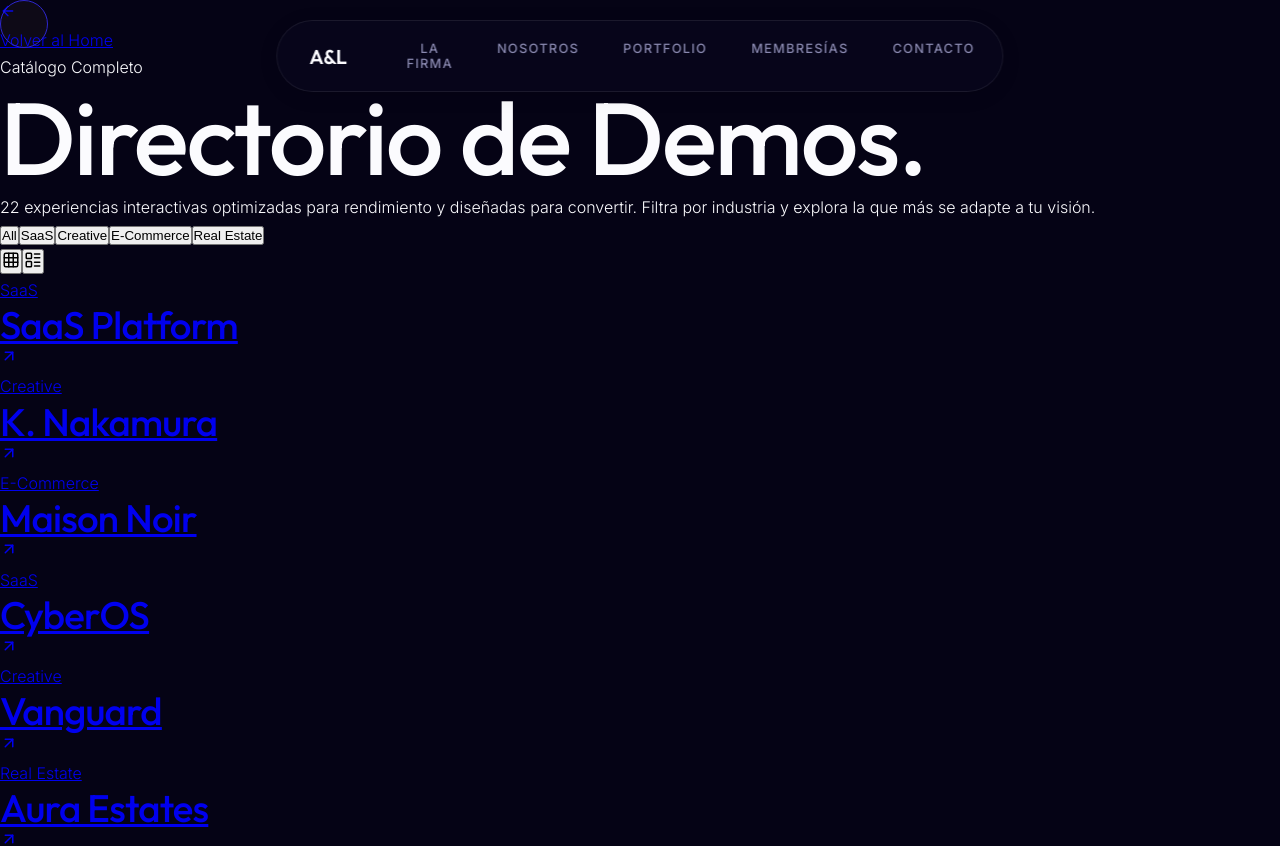
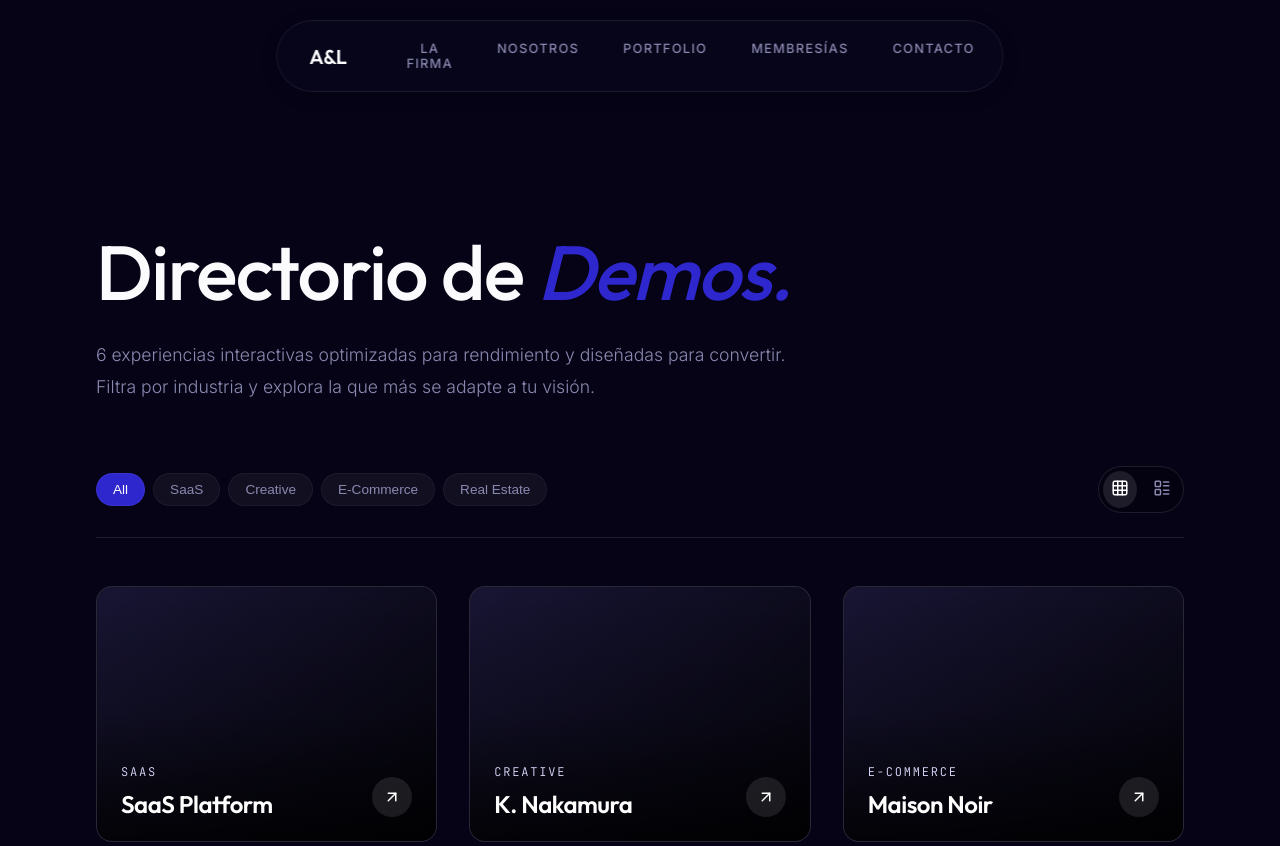
Before and after one commit to puyi27/PORTFOLIO-CONJUNTO, a Next.js app in the folder portfolio-conjunto/: page /demos in a window 1280 px wide. Shown: the top 846 px of the page. Built offline with nearby package versions, Linux system fonts and the light colour scheme.

Commit message:
fix: removed tailwind classes, fixed link styling, fixed demo routes 404

```diff
--- a/portfolio-conjunto/app/demos/page.jsx
+++ b/portfolio-conjunto/app/demos/page.jsx
@@ -26,70 +26,56 @@ export default function DemosCatalog() {
     : ALL_DEMOS.filter(d => d.category === activeCategory);
 
   return (
-    <div className="min-h-screen bg-[#050315] text-[#fbfbfe] selection:bg-[#2f27ce]/30">
+    <div style={{ minHeight: '100vh', background: 'var(--bg-dark)', color: 'var(--text-primary)', paddingBottom: 'var(--section-pad-y)' }}>
 
-      {/* Navigation */}
-      <nav className="fixed top-0 left-0 right-0 z-50 border-b border-white/5 bg-[#050315]/50 backdrop-blur-md">
-        <div className="max-w-7xl mx-auto px-6 h-20 flex items-center justify-between">
-          <Link href="/" className="inline-flex items-center gap-3 text-neutral-400 hover:text-white transition-colors group">
-            <div className="w-8 h-8 rounded-full border border-white/10 flex items-center justify-center group-hover:bg-white/5">
-              <ArrowLeft size={16} />
-            </div>
-            <span className="font-medium tracking-wide">Volver al Home</span>
-          </Link>
-          <div className="font-mono text-sm tracking-widest uppercase text-neutral-500">
-            Catálogo Completo
-          </div>
-        </div>
-      </nav>
 
-      <main className="pt-32 pb-24 px-6 max-w-7xl mx-auto">
+
+      <main className="container" style={{ paddingTop: 'calc(var(--section-pad-y) * 1.2)' }}>
 
         {/* Header */}
-        <div className="mb-16">
+        <div style={{ marginBottom: '4rem' }}>
           <motion.h1
             initial={{ opacity: 0, y: 20 }} animate={{ opacity: 1, y: 0 }} transition={{ duration: 0.8 }}
-            className="text-[clamp(3rem,6vw,5rem)] font-bold tracking-tighter leading-tight mb-6"
+            style={{ fontSize: 'clamp(3rem,6vw,5rem)', fontWeight: 500, letterSpacing: '-0.02em', lineHeight: 1.1, marginBottom: '1.5rem' }}
           >
-            Directorio de <span className="text-[#2f27ce] italic">Demos.</span>
+            Directorio de <span style={{ color: 'var(--gold)', fontStyle: 'italic' }}>Demos.</span>
           </motion.h1>
           <motion.p
             initial={{ opacity: 0 }} animate={{ opacity: 1 }} transition={{ delay: 0.2 }}
-            className="text-lg text-neutral-400 max-w-2xl leading-relaxed"
+            style={{ fontSize: '1.1rem', color: 'var(--text-muted)', maxWidth: '700px', lineHeight: 1.8 }}
           >
-            22 experiencias interactivas optimizadas para rendimiento y diseñadas para convertir. Filtra por industria y explora la que más se adapte a tu visión.
+            6 experiencias interactivas optimizadas para rendimiento y diseñadas para convertir. Filtra por industria y explora la que más se adapte a tu visión.
           </motion.p>
         </div>
 
         {/* Toolbar */}
-        <div className="flex flex-col md:flex-row justify-between items-start md:items-center gap-6 mb-12 border-b border-white/10 pb-6">
-
-          <div className="flex flex-wrap gap-2">
+        <div style={{ display: 'flex', justifyContent: 'space-between', alignItems: 'center', gap: '1.5rem', marginBottom: '3rem', borderBottom: '1px solid rgba(255,255,255,0.1)', paddingBottom: '1.5rem' }}>
+          <div style={{ display: 'flex', flexWrap: 'wrap', gap: '0.5rem' }}>
             {CATEGORIES.map(cat => (
               <button
                 key={cat}
                 onClick={() => setActiveCategory(cat)}
-                className={`px-4 py-2 rounded-full text-sm font-medium transition-all ${
-                  activeCategory === cat
-                    ? 'bg-[#2f27ce] text-white shadow-[0_0_20px_rgba(47,39,206,0.4)]'
-                    : 'bg-white/5 text-neutral-400 hover:bg-white/10 hover:text-white border border-white/5'
-                }`}
+                style={{
+                  padding: '0.5rem 1rem', borderRadius: '100px', fontSize: '0.85rem', fontWeight: 500, cursor: 'pointer', transition: 'all 0.3s', border: '1px solid rgba(255,255,255,0.05)',
+                  background: activeCategory === cat ? 'var(--gold)' : 'rgba(255,255,255,0.05)',
+                  color: activeCategory === cat ? '#fff' : 'var(--text-muted)',
+                }}
               >
                 {cat}
               </button>
             ))}
           </div>
 
-          <div className="flex items-center gap-2 border border-white/10 rounded-full p-1 bg-black/20 hidden md:flex">
+          <div style={{ display: 'flex', alignItems: 'center', gap: '0.5rem', border: '1px solid rgba(255,255,255,0.1)', borderRadius: '100px', padding: '0.25rem', background: 'rgba(0,0,0,0.2)' }}>
             <button
               onClick={() => setViewMode('grid')}
-              className={`p-2 rounded-full transition-colors ${viewMode === 'grid' ? 'bg-white/10 text-white' : 'text-neutral-500 hover:text-white'}`}
+              style={{ padding: '0.5rem', borderRadius: '50%', cursor: 'pointer', border: 'none', background: viewMode === 'grid' ? 'rgba(255,255,255,0.1)' : 'transparent', color: viewMode === 'grid' ? '#fff' : 'var(--text-muted)' }}
             >
               <Grid3x3 size={18} />
             </button>
             <button
               onClick={() => setViewMode('list')}
-              className={`p-2 rounded-full transition-colors ${viewMode === 'list' ? 'bg-white/10 text-white' : 'text-neutral-500 hover:text-white'}`}
+              style={{ padding: '0.5rem', borderRadius: '50%', cursor: 'pointer', border: 'none', background: viewMode === 'list' ? 'rgba(255,255,255,0.1)' : 'transparent', color: viewMode === 'list' ? '#fff' : 'var(--text-muted)' }}
             >
               <LayoutList size={18} />
             </button>
@@ -99,10 +85,12 @@ export default function DemosCatalog() {
         {/* Demos Grid / List */}
         <motion.div
           layout
-          className={viewMode === 'grid'
-            ? "grid grid-cols-1 md:grid-cols-2 lg:grid-cols-3 gap-8"
-            : "flex flex-col gap-4"
-          }
+          style={{
+            display: viewMode === 'grid' ? 'grid' : 'flex',
+            gridTemplateColumns: viewMode === 'grid' ? 'repeat(auto-fill, minmax(320px, 1fr))' : 'none',
+            flexDirection: viewMode === 'list' ? 'column' : 'row',
+            gap: '2rem'
+          }}
         >
           {filteredDemos.map((demo, idx) => (
             <motion.div
@@ -113,35 +101,39 @@ export default function DemosCatalog() {
               transition={{ duration: 0.4 }}
               key={demo.id}
             >
-              <Link href={`/demo/${demo.id}`} className="group block">
+              <Link href={`/demo/${demo.id}`} style={{ textDecoration: 'none', color: 'inherit', display: 'block' }}>
                 {viewMode === 'grid' ? (
-                  <div className="relative aspect-[4/3] rounded-2xl overflow-hidden border border-white/10 bg-white/5">
+                  <div style={{ position: 'relative', aspectRatio: '4/3', borderRadius: '16px', overflow: 'hidden', border: '1px solid rgba(255,255,255,0.1)', background: 'rgba(255,255,255,0.05)' }}>
                     <div
-                      className="absolute inset-0 bg-cover bg-center transition-transform duration-700 group-hover:scale-105 filter grayscale-[50%] group-hover:grayscale-0"
-                      style={{ backgroundImage: `url(${demo.img || ''})` }}
+                      style={{
+                        position: 'absolute', inset: 0, backgroundSize: 'cover', backgroundPosition: 'center', transition: 'transform 0.7s, filter 0.7s', filter: 'grayscale(50%)',
+                        backgroundImage: `url(${demo.img || ''}), linear-gradient(135deg, rgba(47,39,206,0.2) 0%, rgba(5,3,21,1) 100%)`
+                      }}
+                      onMouseEnter={(e) => { e.target.style.transform = 'scale(1.05)'; e.target.style.filter = 'grayscale(0%)'; }}
+                      onMouseLeave={(e) => { e.target.style.transform = 'scale(1)'; e.target.style.filter = 'grayscale(50%)'; }}
                     />
-                    <div className="absolute inset-0 bg-gradient-to-t from-black/80 via-black/20 to-transparent" />
+                    <div style={{ position: 'absolute', inset: 0, background: 'linear-gradient(to top, rgba(0,0,0,0.8) 0%, rgba(0,0,0,0.2) 50%, transparent 100%)', pointerEvents: 'none' }} />
 
-                    <div className="absolute bottom-0 left-0 w-full p-6 flex justify-between items-end">
+                    <div style={{ position: 'absolute', bottom: 0, left: 0, width: '100%', padding: '1.5rem', display: 'flex', justifyContent: 'space-between', alignItems: 'flex-end', pointerEvents: 'none' }}>
                       <div>
-                        <span className="font-mono text-xs uppercase tracking-widest text-[#dedcff] mb-2 block">{demo.category}</span>
-                        <h3 className="text-2xl font-semibold text-white tracking-tight">{demo.title}</h3>
+                        <span style={{ fontFamily: 'var(--font-mono)', fontSize: '0.75rem', textTransform: 'uppercase', letterSpacing: '0.15em', color: 'var(--accent)', marginBottom: '0.5rem', display: 'block' }}>{demo.category}</span>
+                        <h3 style={{ fontSize: '1.5rem', fontWeight: 600, color: '#fff', letterSpacing: '-0.02em' }}>{demo.title}</h3>
                       </div>
-                      <div className="w-10 h-10 rounded-full bg-white/10 backdrop-blur-md flex items-center justify-center text-white group-hover:bg-[#2f27ce] transition-colors">
+                      <div style={{ width: 40, height: 40, borderRadius: '50%', background: 'rgba(255,255,255,0.1)', backdropFilter: 'blur(10px)', display: 'flex', alignItems: 'center', justifyContent: 'center', color: '#fff' }}>
                         <ArrowUpRight size={18} />
                       </div>
                     </div>
                   </div>
                 ) : (
-                  <div className="flex items-center justify-between p-6 rounded-2xl border border-white/5 bg-white/5 hover:bg-white/10 transition-colors">
-                    <div className="flex items-center gap-8">
-                      <div className="w-24 h-16 rounded-lg bg-white/10 bg-cover bg-center" style={{ backgroundImage: `url(${demo.img || ''})` }} />
+                  <div style={{ display: 'flex', alignItems: 'center', justifyContent: 'space-between', padding: '1.5rem', borderRadius: '16px', border: '1px solid rgba(255,255,255,0.05)', background: 'rgba(255,255,255,0.02)', transition: 'background 0.3s' }} onMouseEnter={(e) => e.currentTarget.style.background = 'rgba(255,255,255,0.05)'} onMouseLeave={(e) => e.currentTarget.style.background = 'rgba(255,255,255,0.02)'}>
+                    <div style={{ display: 'flex', alignItems: 'center', gap: '2rem' }}>
+                      <div style={{ width: 96, height: 64, borderRadius: '8px', backgroundSize: 'cover', backgroundPosition: 'center', backgroundImage: `url(${demo.img || ''}), linear-gradient(135deg, rgba(47,39,206,0.2) 0%, rgba(5,3,21,1) 100%)` }} />
                       <div>
-                        <h3 className="text-xl font-semibold text-white tracking-tight mb-1">{demo.title}</h3>
-                        <span className="font-mono text-xs uppercase tracking-widest text-neutral-400">{demo.category}</span>
+                        <h3 style={{ fontSize: '1.25rem', fontWeight: 600, color: '#fff', letterSpacing: '-0.02em', marginBottom: '0.25rem' }}>{demo.title}</h3>
+                        <span style={{ fontFamily: 'var(--font-mono)', fontSize: '0.75rem', textTransform: 'uppercase', letterSpacing: '0.15em', color: 'var(--text-muted)' }}>{demo.category}</span>
                       </div>
                     </div>
-                    <div className="text-neutral-500 group-hover:text-[#2f27ce] transition-colors">
+                    <div style={{ color: 'var(--text-muted)' }}>
                       <ArrowUpRight size={24} />
                     </div>
                   </div>
@@ -152,7 +144,7 @@ export default function DemosCatalog() {
         </motion.div>
 
         {filteredDemos.length === 0 && (
-          <div className="py-32 text-center text-neutral-500">
+          <div style={{ padding: '8rem 0', textAlign: 'center', color: 'var(--text-muted)' }}>
             No se encontraron demos en esta categoría.
           </div>
         )}
```
Also changed, not shown: portfolio-conjunto/app/about/page.jsx (+57 -63 lines), portfolio-conjunto/components/projects/ProjectsSection.jsx (+9 -4 lines), portfolio-conjunto/app/demo/creativo/page.jsx (renamed from portfolio-conjunto/demo/creativo/page.jsx), portfolio-conjunto/app/demo/gaming/page.jsx (renamed from portfolio-conjunto/demo/gaming/page.jsx), portfolio-conjunto/app/demo/inmobiliaria/page.jsx (renamed from portfolio-conjunto/demo/inmobiliaria/page.jsx), portfolio-conjunto/app/demo/premium/page.jsx (renamed from portfolio-conjunto/demo/premium/page.jsx), portfolio-conjunto/app/demo/saas/page.jsx (renamed from portfolio-conjunto/demo/saas/page.jsx), portfolio-conjunto/app/demo/tech/page.jsx (renamed from portfolio-conjunto/demo/tech/page.jsx).
